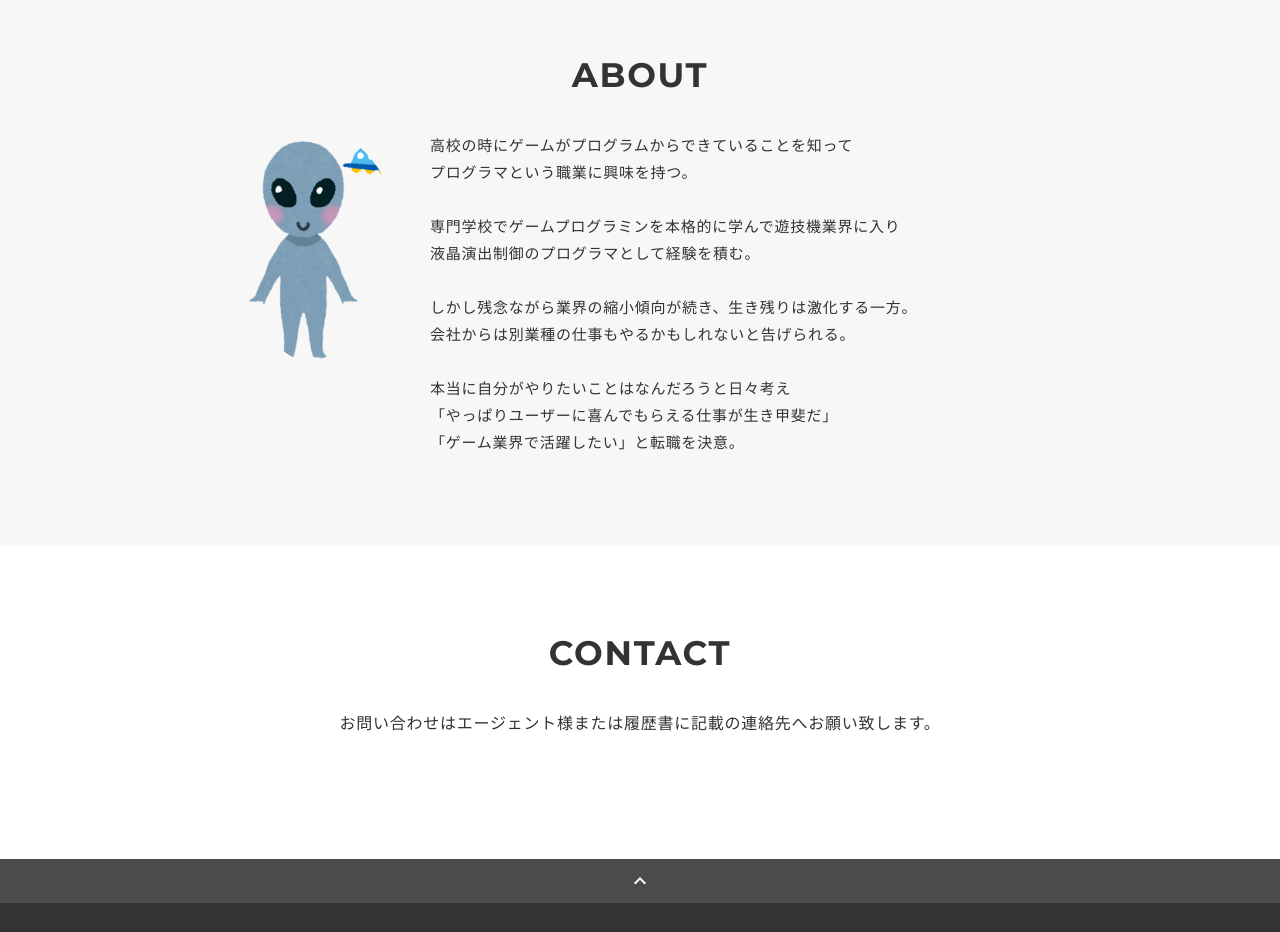
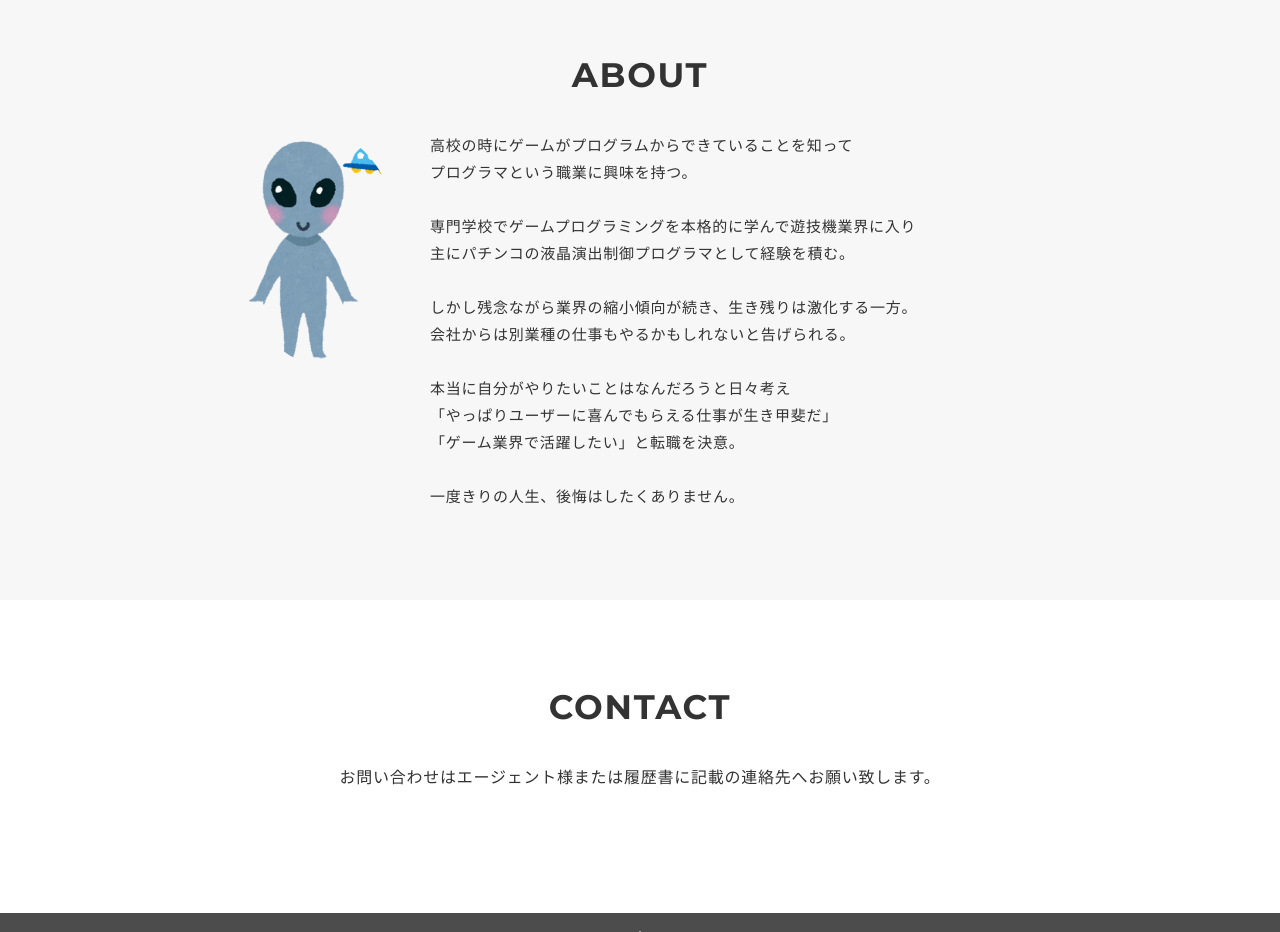
Before and after one commit to takasaki-s/Portfolio, a plain HTML site: page index.html in a window 1280 px wide. Shown: the part 1860-2792 px from the top of the page. Drawn offline with nearby package versions, Linux system fonts and the light colour scheme.

Commit message:
誤字修正

```diff
--- a/index.html
+++ b/index.html
@@ -136,8 +136,8 @@
                 高校の時にゲームがプログラムからできていることを知って<br>
                 プログラマという職業に興味を持つ。<br>
                 <br>
-                専門学校でゲームプログラミンを本格的に学んで遊技機業界に入り<br>
-                液晶演出制御のプログラマとして経験を積む。<br>
+                専門学校でゲームプログラミングを本格的に学んで遊技機業界に入り<br>
+                主にパチンコの液晶演出制御プログラマとして経験を積む。<br>
                 <br>
                 しかし残念ながら業界の縮小傾向が続き、生き残りは激化する一方。<br>
                 会社からは別業種の仕事もやるかもしれないと告げられる。<br>
@@ -145,6 +145,8 @@
                 本当に自分がやりたいことはなんだろうと日々考え<br>
                 「やっぱりユーザーに喜んでもらえる仕事が生き甲斐だ」<br>
                 「ゲーム業界で活躍したい」と転職を決意。<br>
+                <br>
+                一度きりの人生、後悔はしたくありません。
               </p>
             </div>
           </div>
```
Also changed, not shown: works-Labyrinth.html (+1 -0 lines), works-SpaceFighter.html (+1 -0 lines).
